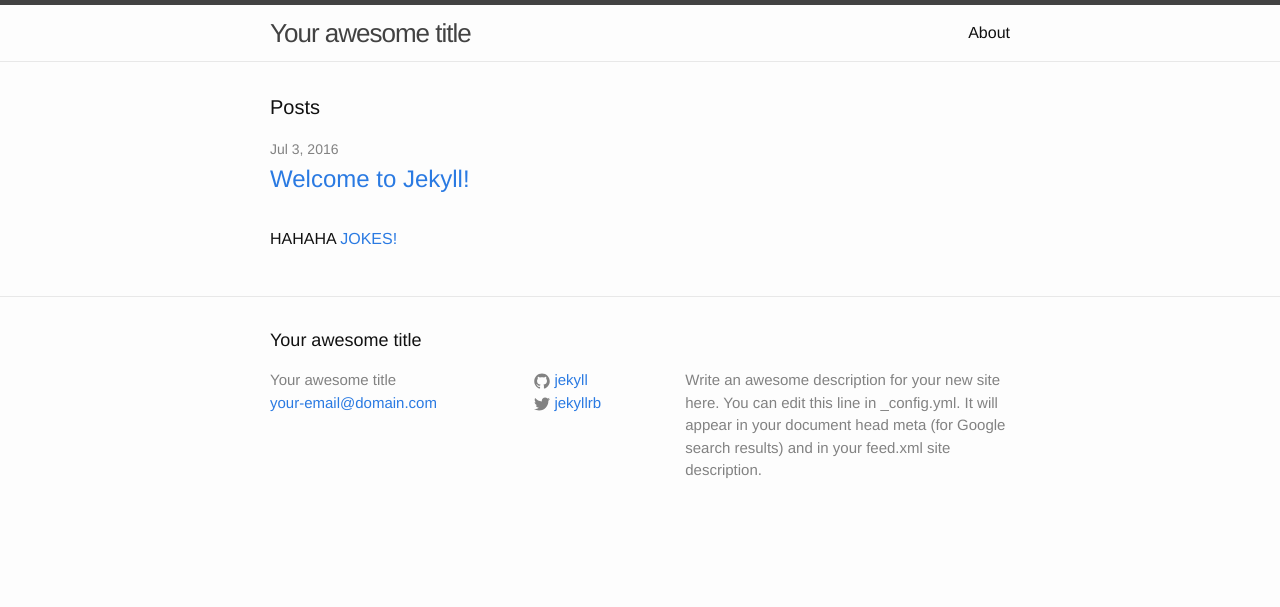
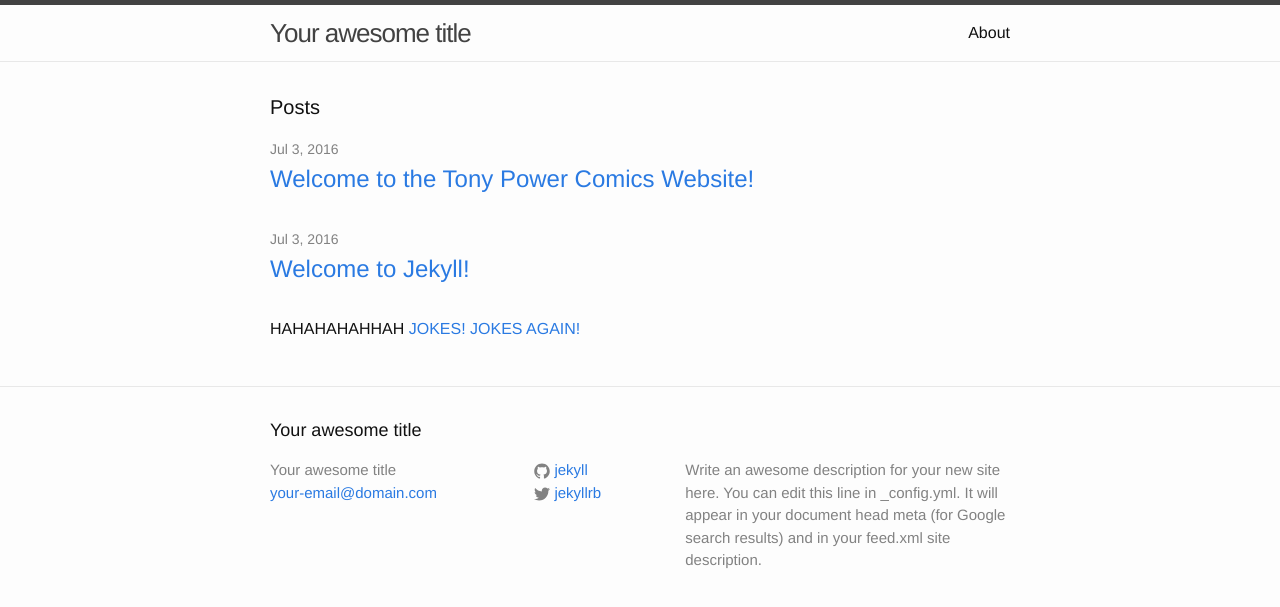
Before and after one commit to Hazelnut20G/Hazelnut20G.github.io, a Jekyll site: the page built from index.html, in a window 1280 px wide. Shown: the top 607 px of the page. Built offline with Jekyll 4.4.1, drawn with Linux system fonts in a browser that asks for light colours.

Commit message:
Save my work

```diff
--- /dev/null
+++ b/_posts/2016-07-03-Teaser-Symbol.markdown
@@ -0,0 +1,6 @@
+---
+layout: post
+title:  "Welcome to the Tony Power Comics Website!"
+date:   2016-07-03 21:44:46 +1000
+categories: jekyll update
+---
--- a/index.html
+++ b/index.html
@@ -32,7 +32,7 @@ layout: default
 
 
 
-	<p class="rss-subscribe">HAHAHA <a href="{{ "/feed.xml" | prepend: site.baseurl }}">JOKES!</a></p>
+	<p class="rss-subscribe">HAHAHAHAHHAH <a href="{{ "/feed.xml" | prepend: site.baseurl }}">JOKES! JOKES AGAIN!</a></p>
 
 
 </div>
```
